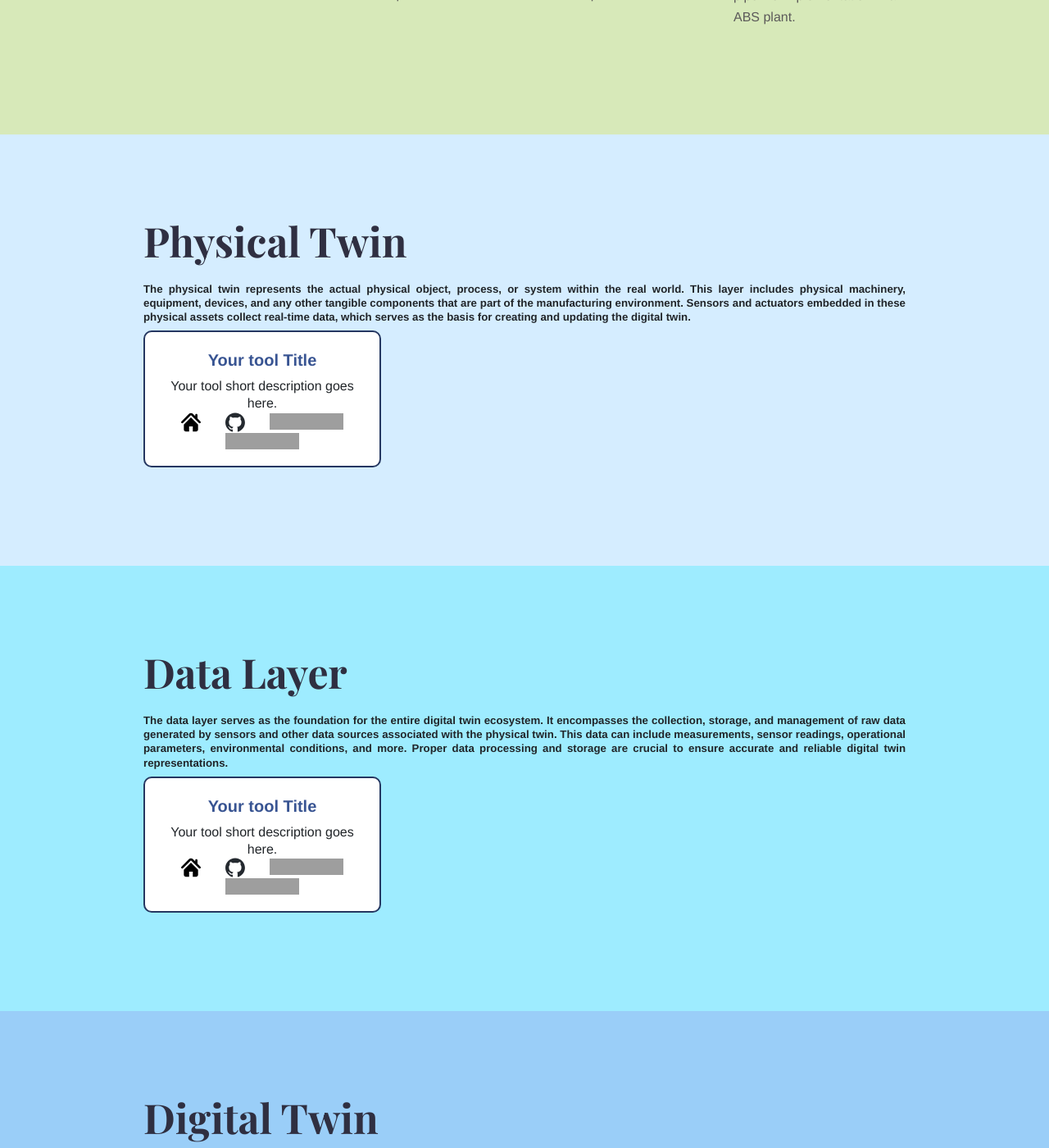
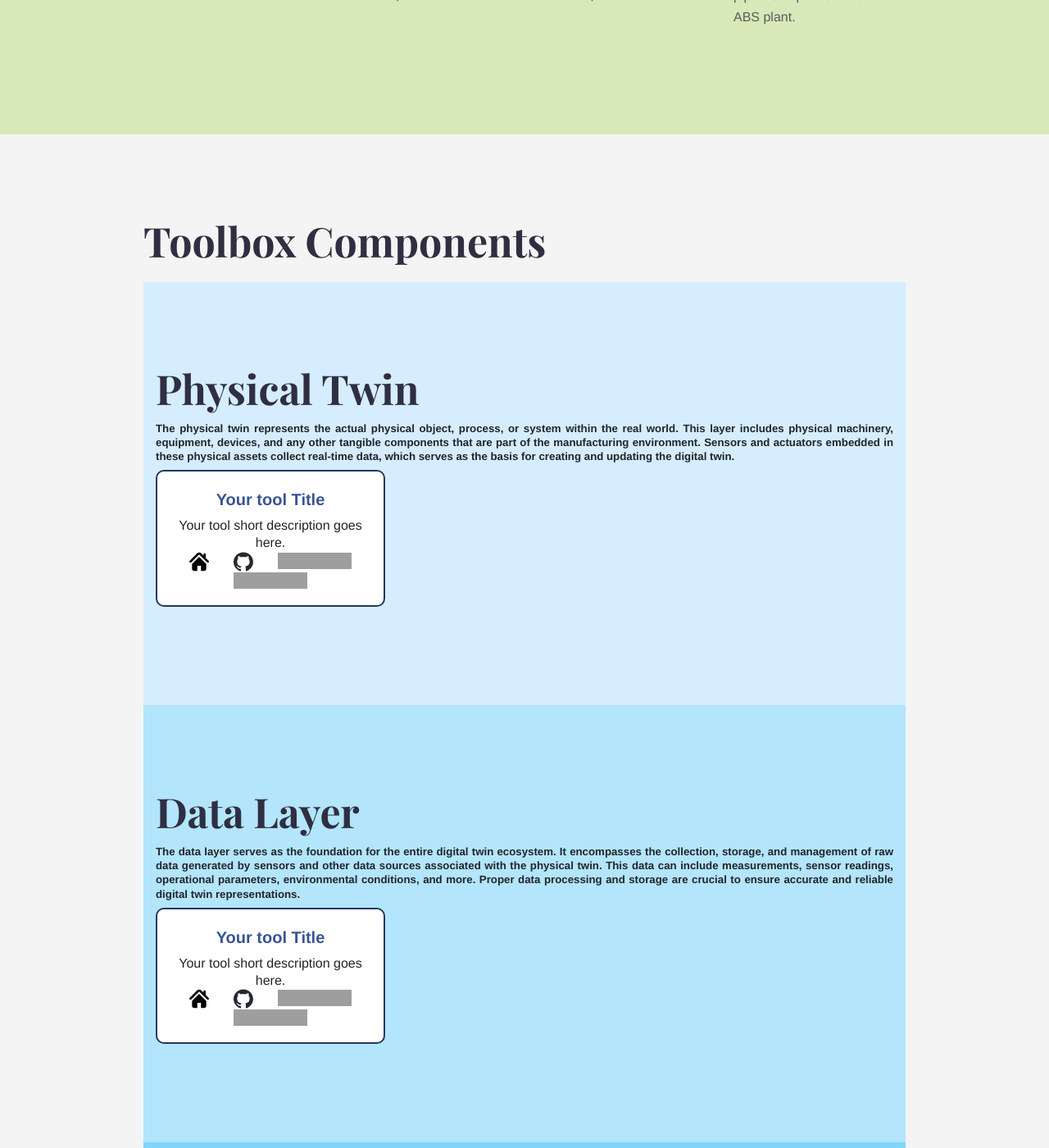
Before and after one commit to COGNIMANEU/toolbox, a Jekyll site: the page built from index.md, in a window 1280 px wide and 1400 px high, scrolled down 1319 px. Shown: the whole window at 82% size. Built offline with Jekyll 4.4.1, drawn with Linux system fonts in a browser that asks for light colours; some of the changed text lies outside the part shown; grey boxes are pictures that could not be loaded.

Commit message:
update background colors

```diff
--- a/_layouts/home.html
+++ b/_layouts/home.html
@@ -16,31 +16,7 @@ bodyClass: "page-home"
 </div>
 
 
-<!-- <div class="strip">
-  <div class="container pt-6 pb-6 pb-md-10">
-    <div class="row justify-content-start">
-      {% assign limit = site.home.limit_services | default: 6 %}
-      {% for service in site.services limit: limit %}
-      <div class="col-12 col-md-4 mb-1">
-        <div class="service service-summary">
-          <div class="service-content">
-            <h2 class="service-title">
-              <a href="{{ service.url | relative_url }}">{{ service.title }}</a>
-            </h2>
-            <p>{{ service.content | markdownify | strip_html | truncate: 100 }}</p>
-          </div>
-        </div>
-      </div>
-      {% endfor %}
-    </div>
-    <div class="row justify-content-center">
-      <div class="col-auto">
-        <a class="button button-primary" href="{{ "services" | relative_url }}">View All Services</a>
-      </div>
-    </div>
-  </div>
-</div> -->
-
+<!-- Section 1: Digital Twin Pipelines -->
 <div class="strip" style="background: #D7E9B9;">
   <div class="container pt-6 pb-6 pb-md-10">
     <h1 class="title">Digital Twin Pipelines</h1>
@@ -63,32 +39,16 @@ bodyClass: "page-home"
 </div>
 
 
+<!-- Section 2: Toolbox -->
+<div class="strip" style="background: #F4F4F4;">
+  <div class="container pt-6 pb-6 pt-md-10 pb-md-10">
+    <h1 class="title">Toolbox Components</h1>
 
-<!-- {% if site.data.features %}
-<div class="strip strip-grey">
-  <div class="container pt-6 pb-6 pt-md-10 pb-md-10">
-    <div class="row justify-content-center">
 
-      {% for feature in site.data.features %}
-      <div class="col-12 col-md-6 col-lg-4 mb-2">
-        <div class="feature">
-          {% if feature.image %}
-          <div class="feature-image"><img alt="{{ feature.title }} logo" src="{{ feature.image.url | relative_url }}" width="{{ feature.image.width }}" height="{{ feature.image.height }}" /></div>
-          {% endif %}
-          <h2 class="feature-title">{{ feature.title }}</h2>
-          <div class="feature-content">{{ feature.description }}</div>
-        </div>
-      </div>
-      {% endfor %}
-
-    </div>
-  </div>
-</div>
-{% endif %} -->
-
+<!-- Subsection: Physical Twin -->
 <div class="strip" style="background: #d5edff;">
   <div class="container pt-6 pb-6 pt-md-10 pb-md-10">
-    <h1 class="title">Physical Twin</h1>
+    <h2 class="title">Physical Twin</h2>
     <h5 style="text-align: justify;">{{ site.data.layers.physicaltwin }}</h5>
     <div class="row justify-content-start">
       {% assign physicaltwin = site.physicaltwin | sort: "weight" %}
@@ -137,9 +97,10 @@ bodyClass: "page-home"
   </div>
 </div>
 
-<div class="strip" style="background: #9eecff;">
+<!-- Subsection: Data Layer -->
+<div class="strip" style="background: #b3e5fc;">
   <div class="container pt-6 pb-6 pt-md-10 pb-md-10">
-    <h1 class="title">Data Layer</h1>
+    <h2 class="title">Data Layer</h2>
     <h5 style="text-align: justify;">{{ site.data.layers.datalayer }}</h5>
     <div class="row justify-content-start">
       {% assign datalayer = site.datalayer | sort: "weight" %}
@@ -188,9 +149,11 @@ bodyClass: "page-home"
   </div>
 </div>
 
-<div class="strip" style="background: #9acef8;">
+<!-- Subsection: Digital Twin Representation -->
+
+<div class="strip" style="background: #81d4fa;">
   <div class="container pt-6 pb-6 pt-md-10 pb-md-10">
-    <h1 class="title">Digital Twin</h1>
+    <h2 class="title">Digital Twin Representation</h2>
     <h5 style="text-align: justify;">{{ site.data.layers.digitaltwin }}</h5>
     <div class="row justify-content-start">
       {% assign digitaltwin = site.digitaltwin | sort: "weight" %}
@@ -239,10 +202,10 @@ bodyClass: "page-home"
   </div>
 </div>
 
-
-<div class="strip" style="background: #6eb8f5;">
+<!-- Subsection: Service Layer -->
+<div class="strip" style="background: #4fc3f7;">
   <div class="container pt-6 pb-6 pt-md-10 pb-md-10">
-    <h1 class="title">Service Layer</h1>
+    <h2 class="title">Service Layer</h2>
     <h5 style="text-align: justify;">{{ site.data.layers.servicelayer }}</h5>
     <div class="row justify-content-start">
       {% assign servicelayer = site.servicelayer | sort: "weight" %}
@@ -291,10 +254,10 @@ bodyClass: "page-home"
   </div>
 </div>
 
-
-<div class="strip" style="background: #2196f3;">
+<!-- Subsection: User Interface -->
+<div class="strip" style="background: #29b6f6;">
   <div class="container pt-6 pb-6 pt-md-10 pb-md-10">
-    <h1 class="title">User Interface</h1>
+    <h2 class="title">User Interface</h2>
     <h5 style="text-align: justify;">{{ site.data.layers.userinterface }}</h5>
     <div class="row justify-content-start">
       {% assign userinterface = site.userinterface | sort: "weight" %}
@@ -343,10 +306,10 @@ bodyClass: "page-home"
   </div>
 </div>
 
-
-<div class="strip" style="background: #0f86e7;">
+<!-- Subsection: Connectivity and Intergration -->
+<div class="strip" style="background: #03a9f4;">
   <div class="container pt-6 pb-6 pt-md-10 pb-md-10">
-    <h1 class="title">Connectivity and Intergration</h1>
+    <h2 class="title">Connectivity and Intergration</h2>
     <h5 style="color: #ffffff; text-align: justify;">{{ site.data.layers.connectivity }}</h5>
     <div class="row justify-content-start">
       {% assign connectivity = site.connectivity | sort: "weight" %}
@@ -395,9 +358,10 @@ bodyClass: "page-home"
   </div>
 </div>
 
-<div class="strip" style="background: #055fc7;">
+<!-- Subsection: SSH and Ethics -->
+<div class="strip" style="background: #0288d1;">
   <div class="container pt-6 pb-6 pt-md-10 pb-md-10">
-    <h1 class="title">SSH and Ethics</h1>
+    <h2 class="title">SSH and Ethics</h2>
     <h5 style="color: #ffffff ; text-align: justify;">{{ site.data.layers.ssh }}</h5>
     <div class="row justify-content-start">
       {% assign ssh = site.ssh | sort: "weight" %}
```
